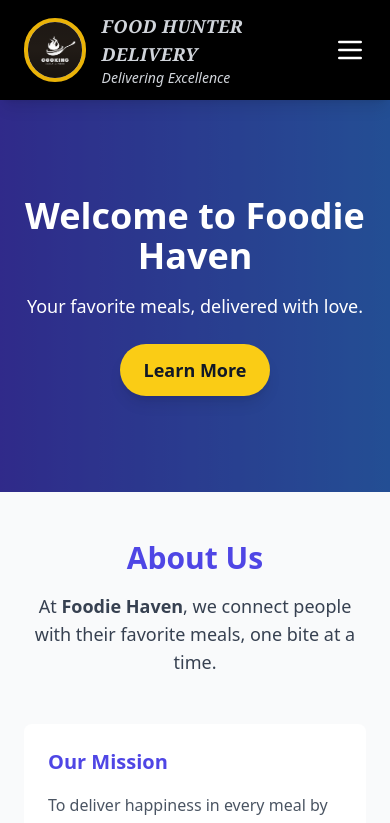
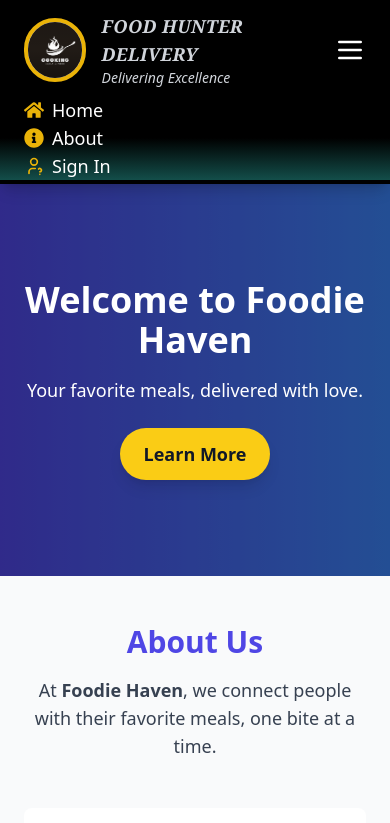
Before and after one commit to Nazmul-Git/Food_Delivery_App, a Next.js app: page /about in a window 390 px wide. Shown: the top 823 px of the page. Built offline with nearby package versions, Linux system fonts and the light colour scheme.

Commit message:
Solve profile image on header issue.

```diff
--- a/src/app/_components/CommonHeader.jsx
+++ b/src/app/_components/CommonHeader.jsx
@@ -117,7 +117,9 @@ export default function CommonHeader({ cartData }) {
               onMouseLeave={() => setIsHovered(false)}
             >
               <div className="w-8 h-8 rounded-full bg-gray-400 flex items-center justify-center cursor-pointer">
-                {getInitials(user?.email)}
+                {
+                  getProfileImage(user?.email)
+                }
               </div>
 
               {/* Show user menu if hovered or clicked */}
@@ -237,35 +239,55 @@ export default function CommonHeader({ cartData }) {
 
       {/* Mobile Menu */}
       <div
+        className="md:hidden overflow-hidden bg-gradient-to-b from-black via-black to-teal-900 text-white px-6 shadow-lg"
+        style={{ perspective: '1000px' }} // Adding perspective for 3D effect
+      >
+        <div
+          className={`w-full h-full transform ${isMenuOpen ? 'rotate-y-0' : '-rotate-y-180'} transition-all duration-1000 ease-in-out`}
           onTouchStart={handleTouchStart}
           onTouchMove={handleTouchMove}
-        className={`md:hidden overflow-hidden bg-gradient-to-b from-black via-black to-teal-900 text-white px-6 transform transition-all duration-1000 shadow-lg ${
-            isMenuOpen
-              ? 'max-h-96 p-14 text-lg font-semibold flex flex-col gap-8'
-              : 'max-h-0 p-12 py-0 text-lg font-semibold flex flex-col gap-4'
-          }`}
         >
-        <Link href="/" onClick={() => setIsMenuOpen(false)} className="block text-lg hover:text-yellow-300 transition flex gap-2 items-center relative group">
+          <div
+            className="w-full h-full transform rotate-y-180 backface-hidden" // Rotate the inner content for the book page effect
+          >
+            <Link
+              href="/"
+              onClick={() => setIsMenuOpen(false)}
+              className="block text-lg hover:text-yellow-300 transition flex gap-2 items-center relative group"
+            >
               <FaHome className="w-5 h-5 text-yellow-500" />
               Home
             </Link>
-        <Link href="/about" onClick={() => setIsMenuOpen(false)} className="block text-lg hover:text-yellow-300 transition flex gap-2 items-center relative group">
+            <Link
+              href="/about"
+              onClick={() => setIsMenuOpen(false)}
+              className="block text-lg hover:text-yellow-300 transition flex gap-2 items-center relative group"
+            >
               <FaInfoCircle className="w-5 h-5 text-yellow-500" />
               About
             </Link>
 
             {user ? (
-          <button onClick={handleLogout} className="block text-lg hover:text-yellow-300 transition flex gap-2 items-center relative group">
+              <button
+                onClick={handleLogout}
+                className="block text-lg hover:text-yellow-300 transition flex gap-2 items-center relative group"
+              >
                 <FaUserCircle className="w-5 h-5 text-yellow-500" />
                 Sign Out
               </button>
             ) : (
-          <Link href="/login" onClick={() => setIsMenuOpen(false)} className="block text-lg hover:text-yellow-300 transition flex gap-2 items-center relative group">
+              <Link
+                href="/login"
+                onClick={() => setIsMenuOpen(false)}
+                className="block text-lg hover:text-yellow-300 transition flex gap-2 items-center relative group"
+              >
                 <TbUserQuestion className="w-5 h-5 text-yellow-500" />
                 Sign In
               </Link>
             )}
           </div>
+        </div>
+      </div>
     </header>
   );
 }
--- a/src/app/_components/CustomerHeader.jsx
+++ b/src/app/_components/CustomerHeader.jsx
@@ -121,18 +121,39 @@ export default function CustomerHeader({ cartData }) {
     }
   };
 
+  // console.log(session.user.image);
 
   // Fallback profile image or initials (first letter of email)
   const getProfileImage = () => {
-    // console.log('user', user);
-    if (user && user?.email || session && session?.user?.email) {
-      const initials = (user?.email || session?.user?.email)?.charAt(0).toUpperCase() || '';
-      return (
-        <div className="w-8 h-8 rounded-full flex items-center justify-center bg-blue-500 text-white font-semibold">
-          {initials}
-        </div>
-      );
+    // Check if user or session is available and has an email
+    const userEmail = user?.email || session?.user?.email;
+    const defaultImage = "/path/to/default-avatar.jpg";
+    const imageUrl = user?.image || session?.user?.image || defaultImage;
+
+    if (userEmail) {
+      // Extract initials from the email (first letter of the email for simplicity)
+      const initials = userEmail.charAt(0).toUpperCase();
+
+      // Check if the user has an image
+      if (user?.image || session?.user?.image) {
+        return (
+          <img
+            src={imageUrl}
+            alt="User Avatar"
+            className="w-8 h-8 rounded-full object-cover"
+          />
+        );
+      } else {
+        // If no image, render the initials in a default circle
+        return (
+          <div className="w-8 h-8 rounded-full flex items-center justify-center bg-blue-500 text-white font-semibold">
+            {initials}
+          </div>
+        );
+      }
     }
+
+    // Fallback if no user or session email exists
     return (
       <div className="w-8 h-8 rounded-full bg-gray-400 text-white flex items-center justify-center font-semibold">
         ?
@@ -237,11 +258,11 @@ export default function CustomerHeader({ cartData }) {
 
           {/* Profile Image or Initials */}
           <div className="relative group">
-            <button
+            <div
               className="block text-lg hover:text-teal-300 transition flex gap-2 items-center relative"
             >
               {getProfileImage()}
-            </button>
+            </div>
 
             {/* Dropdown Menu */}
             {(user || session?.user) ? (
```
Lines whose indentation alone changed are shown as unchanged.
